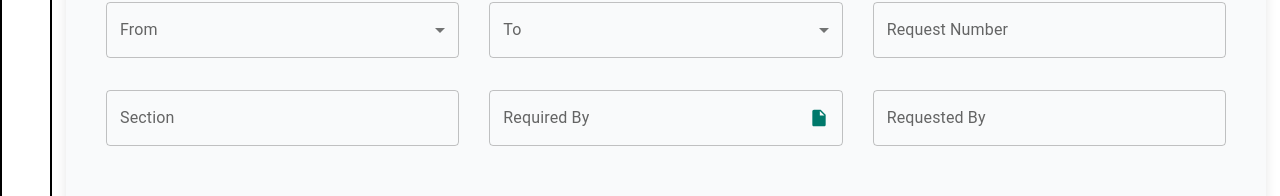
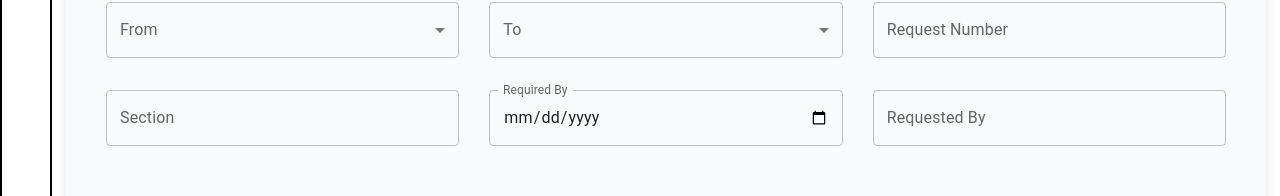
Before and after one commit to Xpverse/Essos, a React (Create React App) app in the folder rig-frontend/: page /test2 in a window 1280 px wide. Shown: the part 360-556 px from the top of the page. Built offline with nearby package versions, Linux system fonts and the light colour scheme; no server answers.

Commit message:
changing date input

```diff
--- a/rig-frontend/src/components/test2.js
+++ b/rig-frontend/src/components/test2.js
@@ -151,9 +151,11 @@ function MaterialRequestForm() {
               label="Required By"
               variant="outlined"
               size="medium"
-              InputProps={{
-                endAdornment: <InsertDriveFile fontSize="small" style={{ color: '#00796B' }} />,
+              type='date'
+              InputLabelProps={{
+                shrink: true,
               }}
+
             />
 
             <TextField fullWidth label="Requested By" variant="outlined" size="medium" />
```
